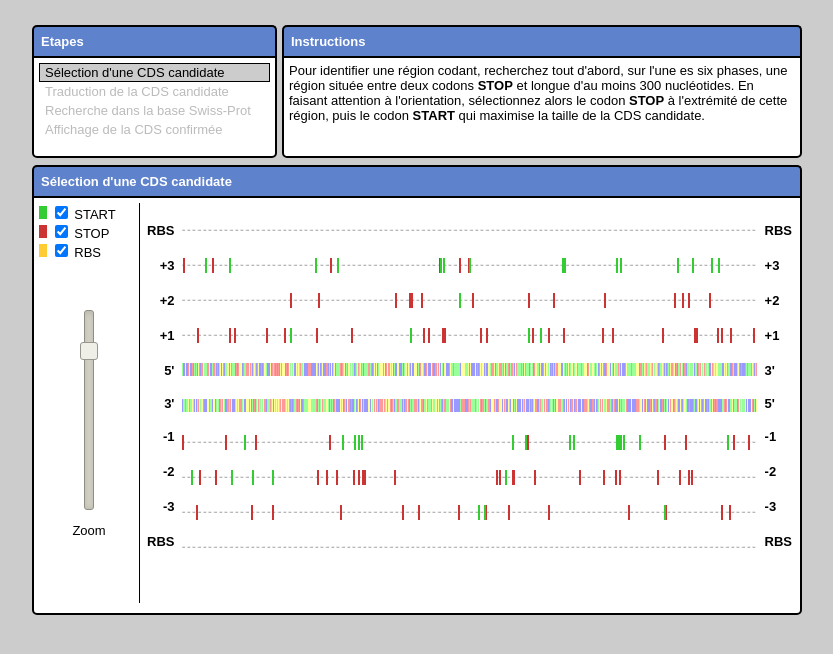
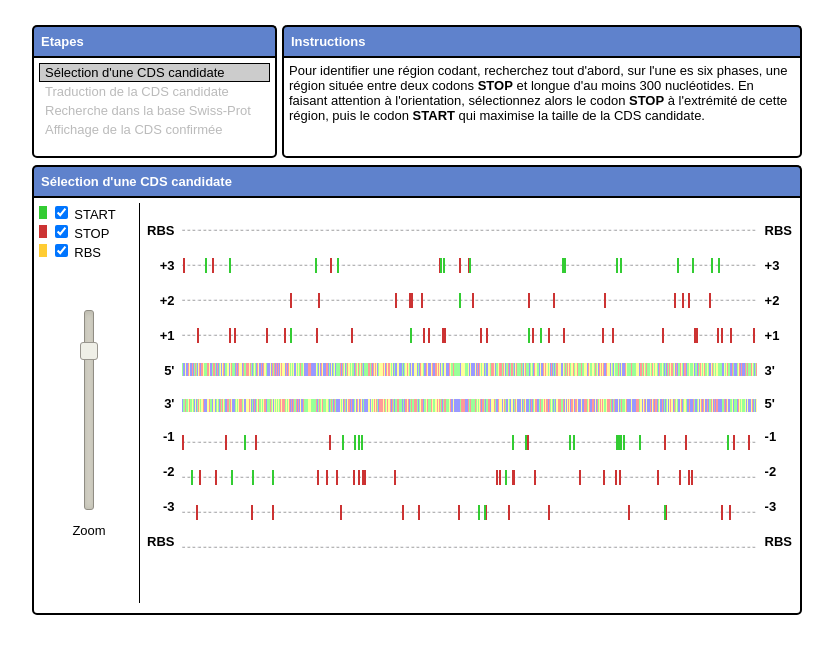
Before and after one commit to matchre/regions-codantes, a website: page index.html in a window 1280 px wide. Shown: the whole page, without its empty margins (223-1056 px from the left). Drawn offline with Linux system fonts and the light colour scheme.

Commit message:
Set white background

```diff
--- a/index.html
+++ b/index.html
@@ -5,7 +5,7 @@
         <meta http-equiv="Content-Type" content="text/html; charset=UTF-8">
         <style>
             body {
-                background-color: #CCC;
+                background-color: #FFF;
                 margin-top: 20px;
             }
         </style>
--- a/rcod.css
+++ b/rcod.css
@@ -15,7 +15,7 @@ Style des blocs principaux
     height: 600px;
     margin: auto;
     /* Contenu */
-    background-color: #CCC;
+    background-color: #FFF;
     position: relative;
     font-family: arial;
     font-size: 13px;
```
